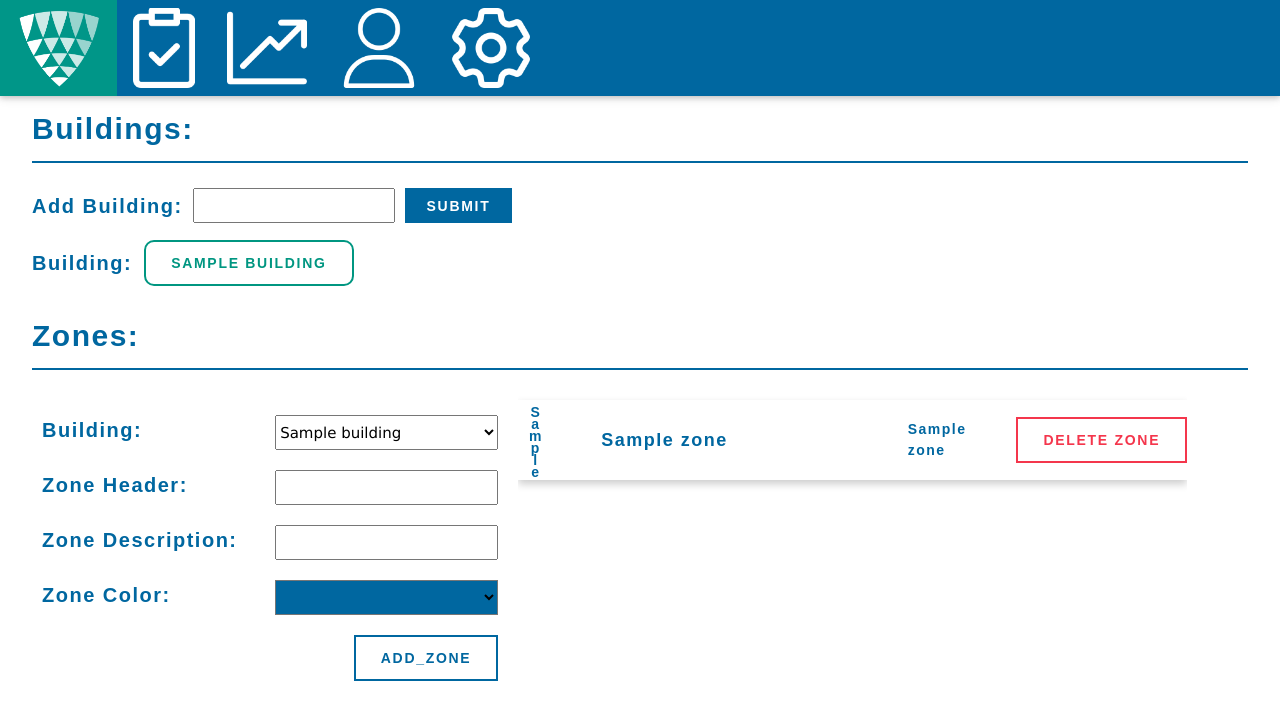
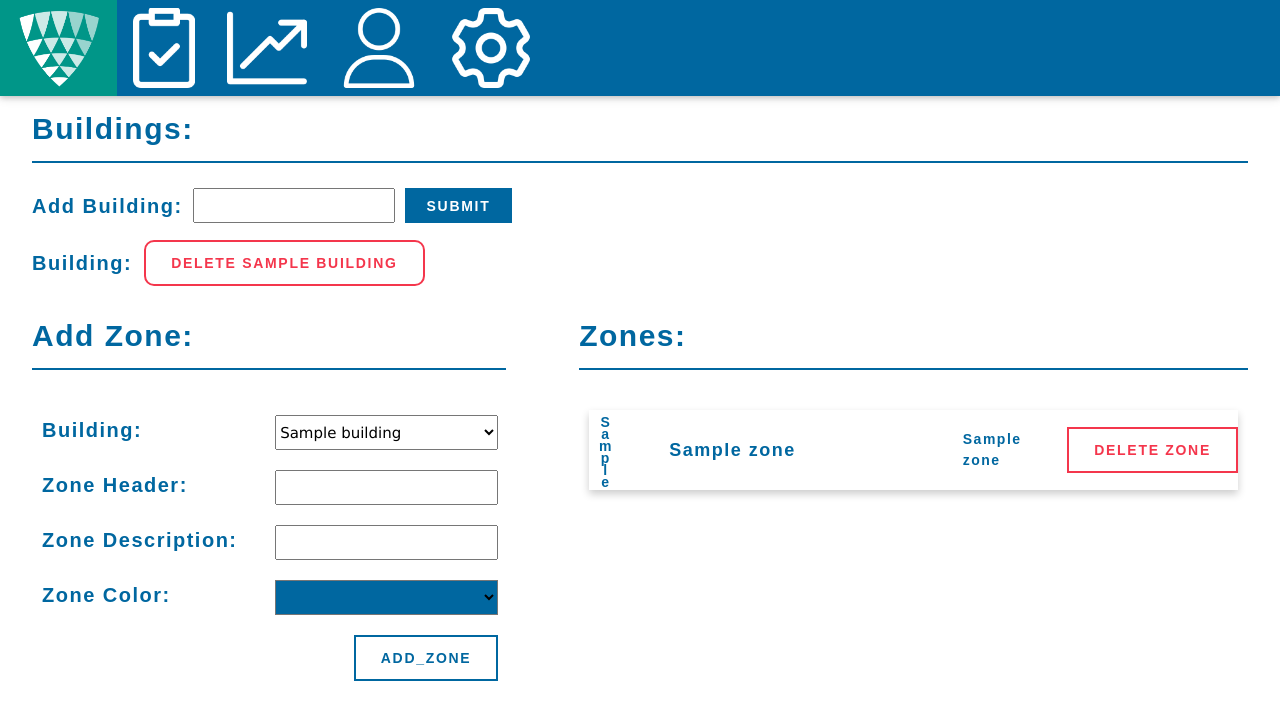
Before and after one commit to patrickvanriesen/patrick, a Flask app: template templates/local_admin.html in a window 1280 px wide. Shown: the top 720 px of the page. Run offline with Flask 2, Linux system fonts and the light colour scheme; the template is opened without the code that fills it: most values are stand-ins (such as "Sample title", 1, 10 or a date in 2020); lists and menus that the app fills with data are empty.

Commit message:
changing some visuals

```diff
--- a/templates/local_admin.html
+++ b/templates/local_admin.html
@@ -71,7 +71,7 @@
         <div style="display:flex; align-items:center;height:80px;">
             <label class="lineage_font_semi_bold" style="font-size:20px;">Building:</label>
             {% for building in buildings %}
-            <label class="lineage_green_button" style="margin:12px 12px;border-radius: 10px;">{{building}}</label>
+            <a class="lineage_red_button_inverted" style="margin:12px 12px;border-radius: 10px;">Delete {{building}}</a>
             {% endfor %}
         </div>
     </form>
@@ -82,12 +82,19 @@
 <div style="width:100%">
 
      <!--zone, and line -->
-    <div id="zone_desc_header" >
-    <h2 class="lineage_font_semi_bold">Zones:</h2>
-    <div style="height:2px; width:100%; background-color:#0067a0; margin-bottom:25px;"></div>
-</div>
+    <div style="display:flex;justify-content:space-between;">
+        <div style="width:39%">
+            <h2 class="lineage_font_semi_bold">Add Zone:</h2>
+            <div style="height:2px; width:100%; background-color:#0067a0; margin-bottom:25px;"></div>
+        </div>
+        <div style="width:55%;">
+            <h2 class="lineage_font_semi_bold">Zones:</h2>
+            <div style="height:2px; width:100%; background-color:#0067a0; margin-bottom:25px;"></div>
+            </div>
 
-    <div style="display:flex;">
+    </div>
+
+    <div style="display:flex;justify-content:space-between;">
     <!--zone form part-->
     <div style="width:40%">
     <!--Start of zone form -->
@@ -139,7 +146,7 @@
     </form>
     </div>
     <!-- zones -->
-    <div style="width:55%; overflow-y:auto; height:270px;">
+    <div style="width:55%; overflow-y:auto; height:270px; padding:10px;">
         {% for zone in zones %}
         <div class="task_row">
             <!-- zone header,in zone color-->
```
